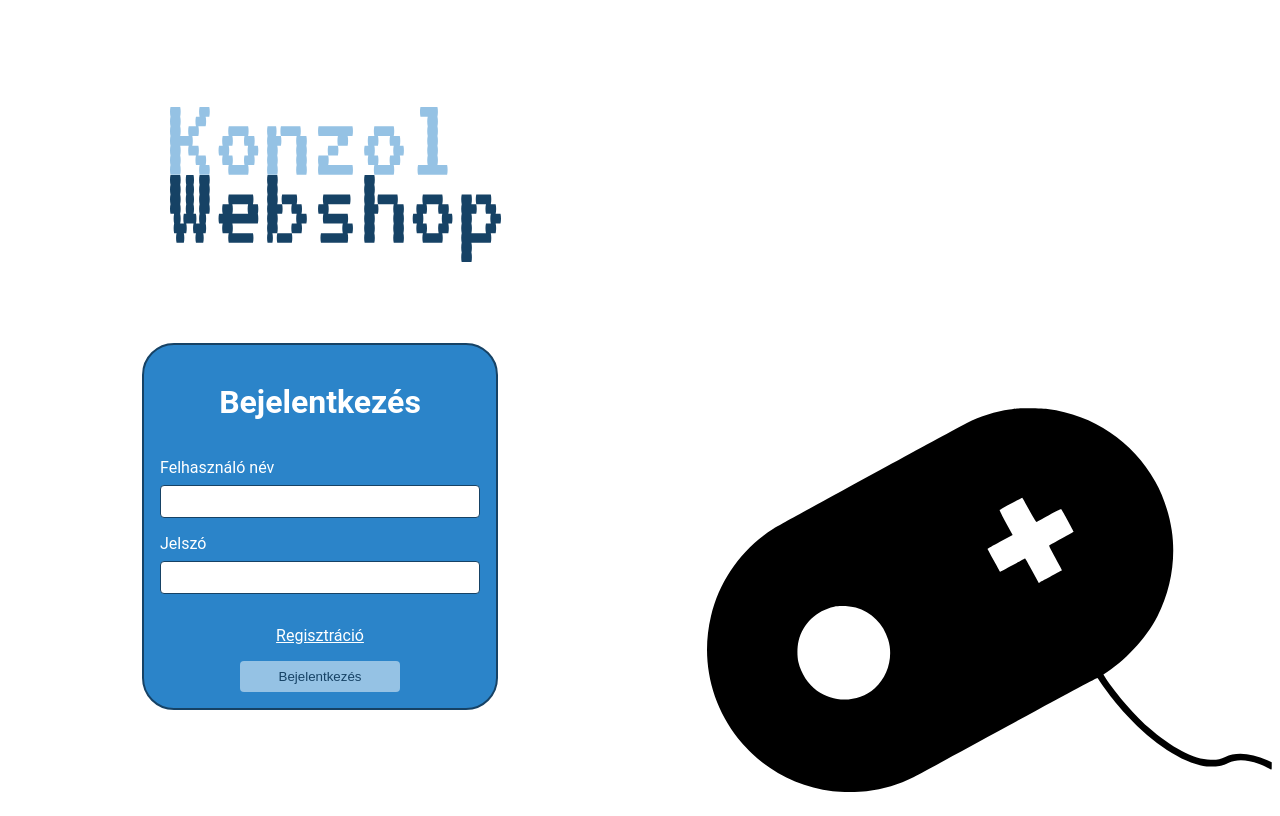
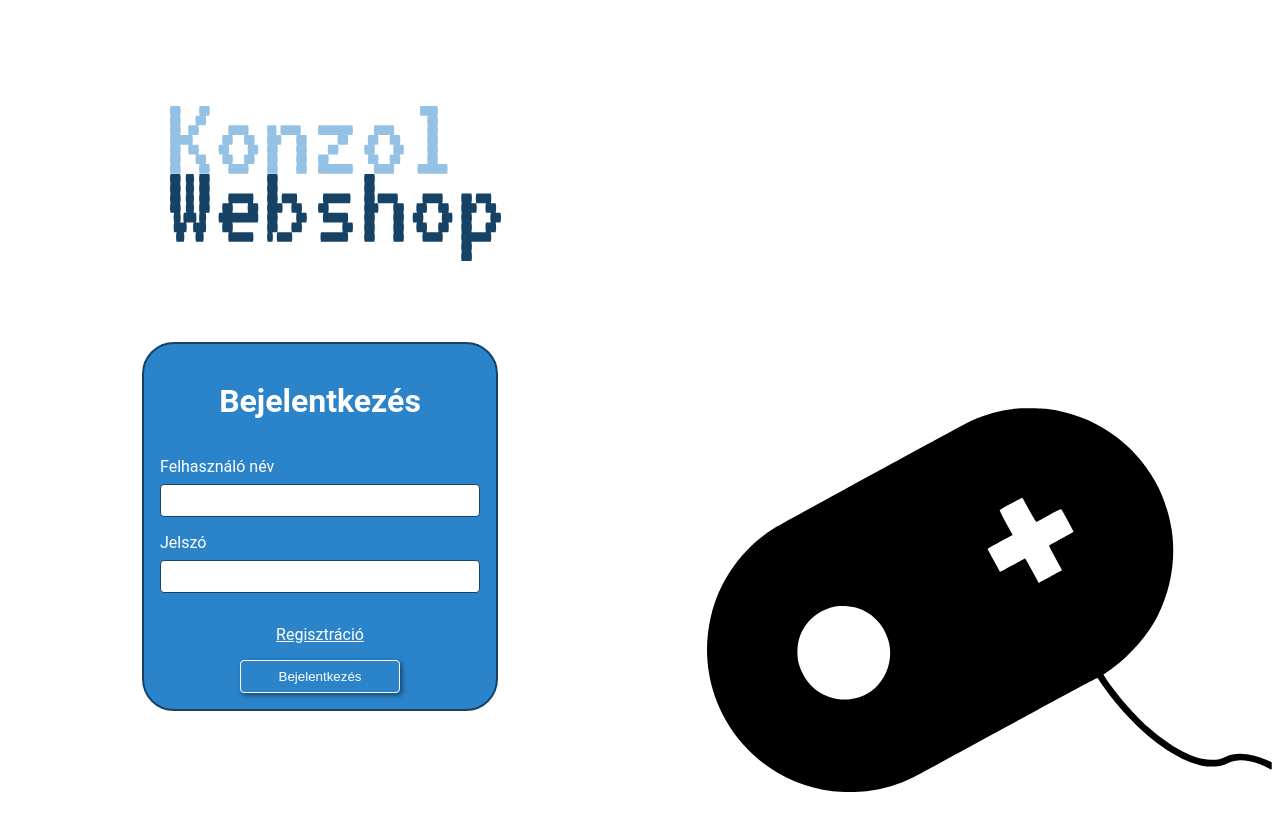
Before and after one commit to 0324bence/console-webshop-frontend, a SvelteKit app: page /auth/login in a window 1280 px wide. Built offline with nearby package versions, Linux system fonts and the light colour scheme; no server answers.

Commit message:
Give login/register button a new look

```diff
--- a/src/routes/auth/[action]/+page.svelte
+++ b/src/routes/auth/[action]/+page.svelte
@@ -142,20 +142,25 @@
         }
 
         input[type="submit"] {
-            background-color: $color-light-blue;
-            color: $color-dark-blue;
-            border: $color-dark-blue 1px solid;
-            border: none;
+            background-color: $color-blue;
+            color: $color-white;
+            border: $color-white 1px solid;
+            // border: none;
+            box-shadow: 2px 2px 5px $color-dark-blue;
             border-radius: 0.25rem;
             padding: 0.5rem;
             width: 50%;
             margin-left: auto;
             margin-right: auto;
             cursor: pointer;
-        }
 
-        input[type="submit"]:hover {
-            background-color: darken($color-light-blue, 10%);
+            &:hover {
+                background-color: darken($color-blue, 5%);
+            }
+
+            &:active {
+                box-shadow: 1px 1px 5px $color-dark-blue;
+            }
         }
 
         #error {
```
